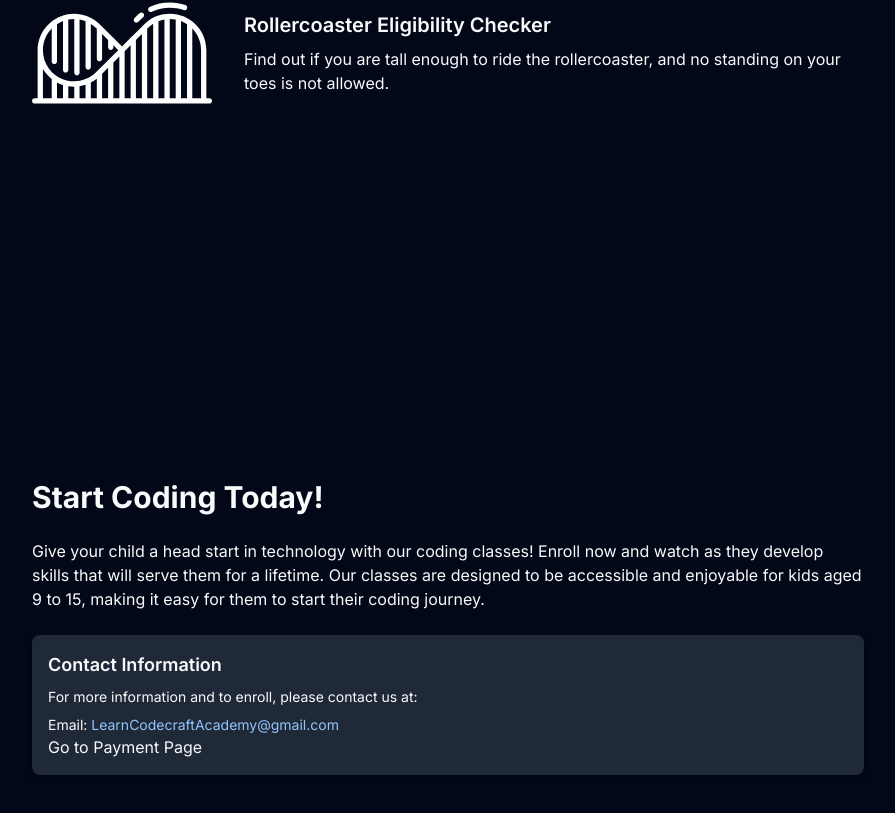
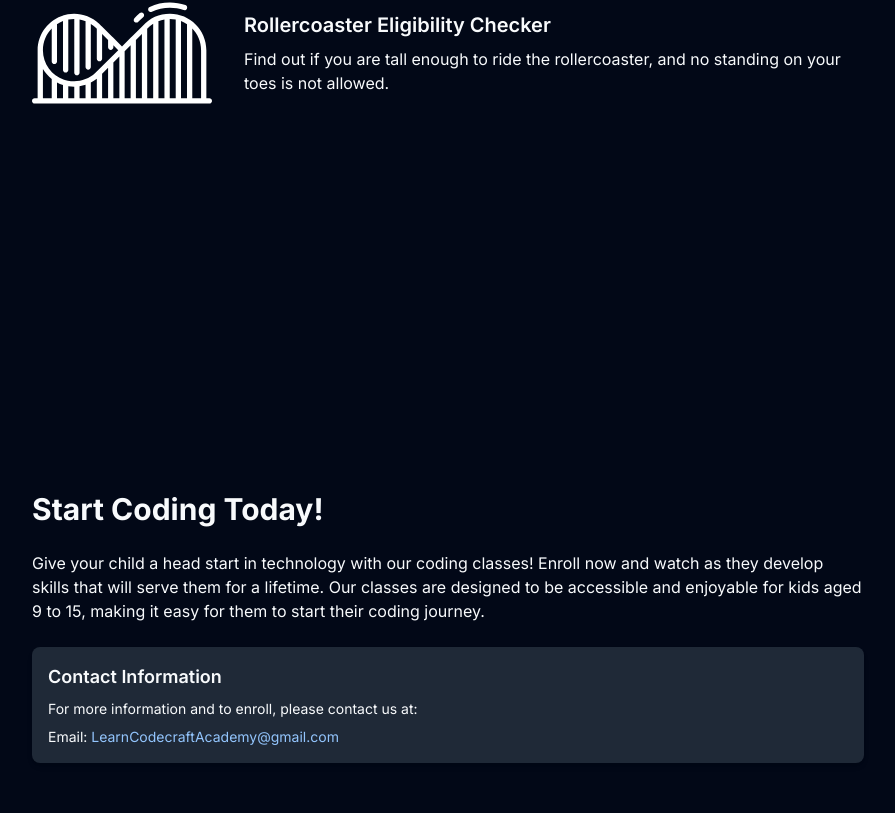
Before and after one commit to dIB59/study, a Next.js app in the folder study-here/: page / in a window 1280 px wide. Shown: the part 3131-3944 px from the top of the page, without its empty margins (192-1087 px from the left). Built offline with nearby package versions, Linux system fonts and the light colour scheme.

Commit message:
remove old payment button

```diff
--- a/study-here/src/app/page.tsx
+++ b/study-here/src/app/page.tsx
@@ -145,11 +145,6 @@ export default function Home() {
           <div className="mt-2">
             <p className="text-sm">Email: <a href="mailto:learncodecraftacademy@gmail.com" className="text-blue-300 hover:text-blue-200 hover:underline">LearnCodecraftAcademy@gmail.com</a></p>
           </div>
-          <Link href="/products">
-
-    <button>Go to Payment Page</button>
-          </Link>
-
         </div>
       </section>
     </main>
```
